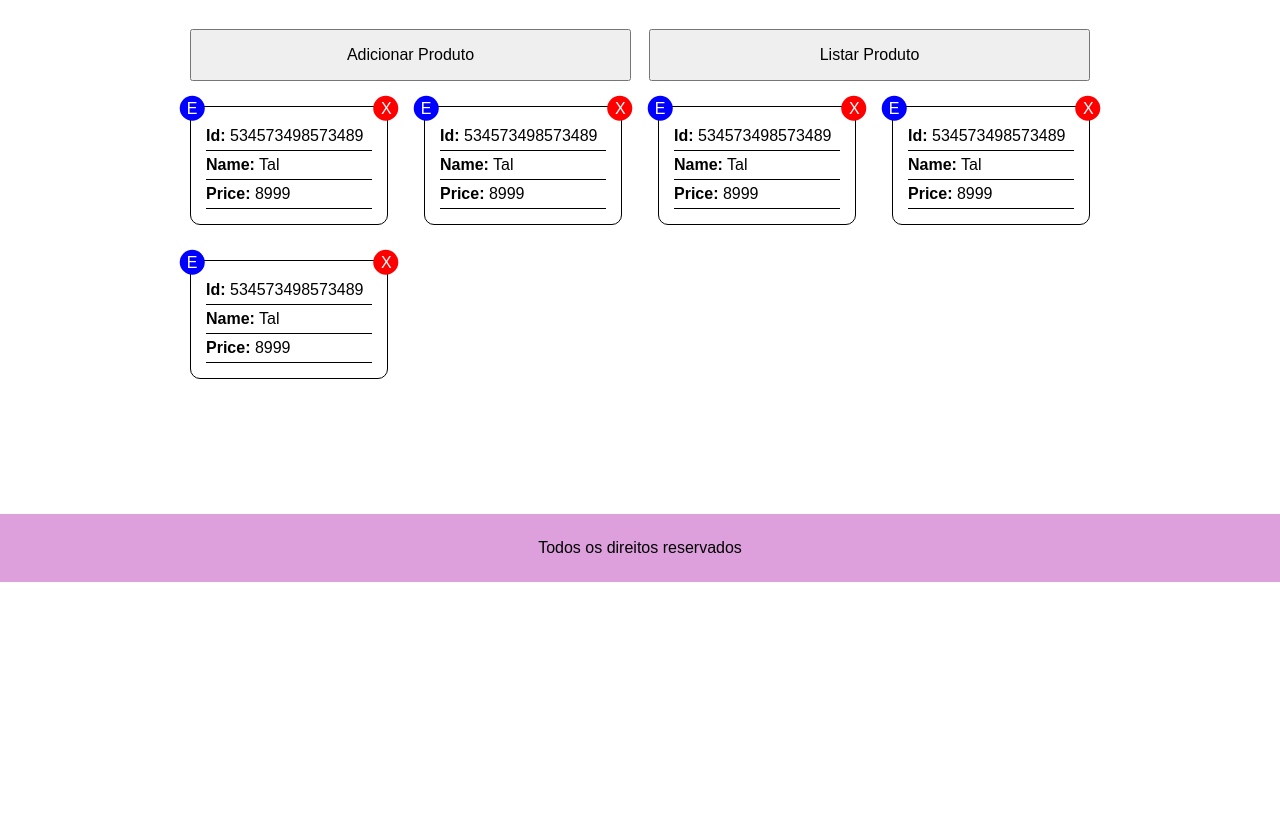
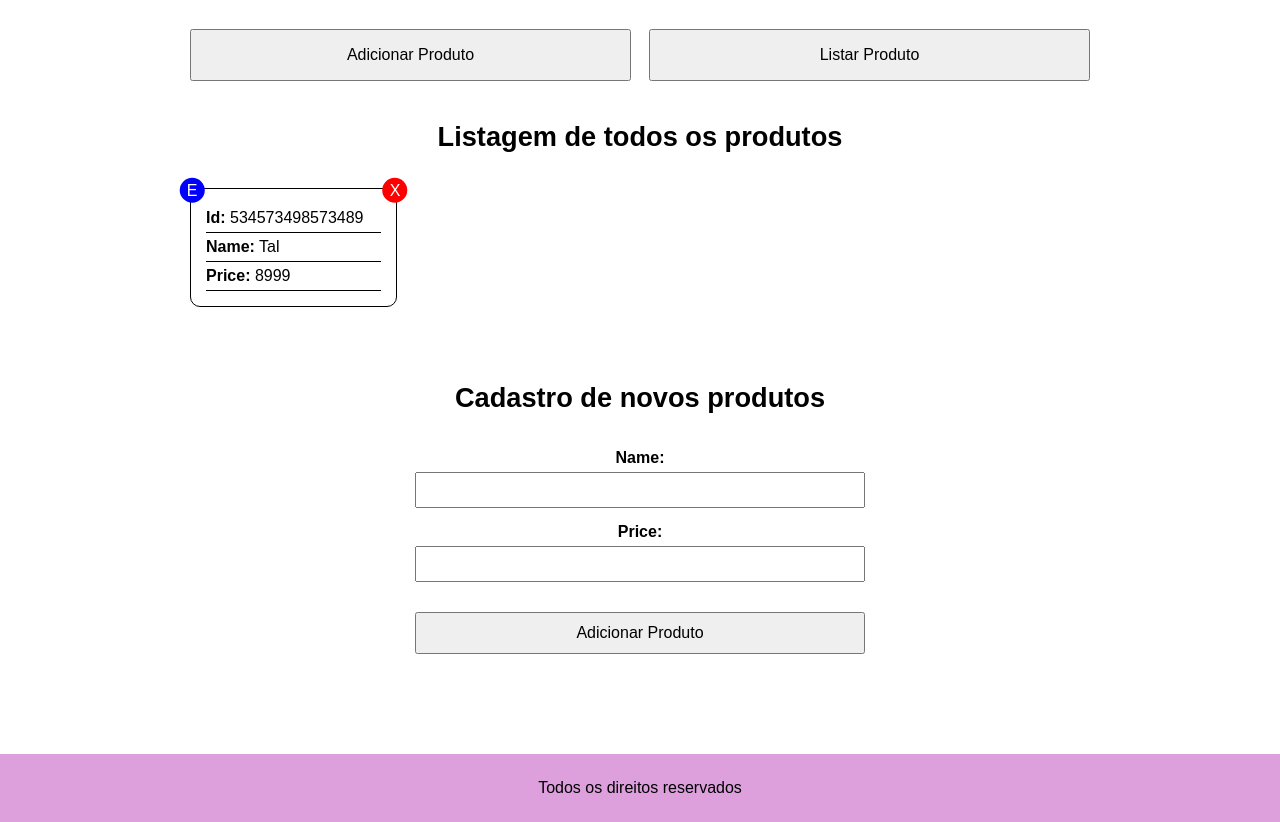
Before and after one commit to SenhorOver/teste-backend-lanchonete, a website built with webpack: page static-files/public/adm.html in a window 1280 px wide. Shown: the part 218-1040 px from the top of the page. Before the commit the page ends 800 px from the top, so only its background shows below. Built offline with nearby package versions, Linux system fonts and the light colour scheme.

Commit message:
add add new product html and style

```diff
--- a/static-files/public/adm.html
+++ b/static-files/public/adm.html
@@ -107,7 +107,8 @@
                         <li><button id="admListProduct">Listar Produto</button></li>
                     </ul>
                 </nav>
-                <div class="admDivProductList">
+                <div class="admDivProductList ">
+                    <h3 class="title">Listagem de todos os produtos</h3>
                     <ul>
                         <li>
                             <span><b>Id:</b> 534573498573489</span>
@@ -116,35 +117,17 @@
                             <div class="admEditProduct"></div>
                             <div class="admRemoveProduct"></div>
                         </li>
-                        <li>
-                            <span><b>Id:</b> 534573498573489</span>
-                            <span><b>Name:</b> Tal</span>
-                            <span><b>Price:</b> 8999</span>
-                            <div class="admEditProduct"></div>
-                            <div class="admRemoveProduct"></div>
-                        </li>
-                        <li>
-                            <span><b>Id:</b> 534573498573489</span>
-                            <span><b>Name:</b> Tal</span>
-                            <span><b>Price:</b> 8999</span>
-                            <div class="admEditProduct"></div>
-                            <div class="admRemoveProduct"></div>
-                        </li>
-                        <li>
-                            <span><b>Id:</b> 534573498573489</span>
-                            <span><b>Name:</b> Tal</span>
-                            <span><b>Price:</b> 8999</span>
-                            <div class="admEditProduct"></div>
-                            <div class="admRemoveProduct"></div>
-                        </li>
-                        <li>
-                            <span><b>Id:</b> 534573498573489</span>
-                            <span><b>Name:</b> Tal</span>
-                            <span><b>Price:</b> 8999</span>
-                            <div class="admEditProduct"></div>
-                            <div class="admRemoveProduct"></div>
-                        </li>
                     </ul>
+                </div>
+                <div class="admDivProductForm">
+                    <h3 class="title">Cadastro de novos produtos</h3>
+                    <label>Name: </label>
+                    <input type="text" id="admIptNameProduct">
+
+                    <label>Price: </label>
+                    <input type="text" id="admIptPriceProduct">
+
+                    <button id="admBtnAddProduct">Adicionar Produto</button>
                 </div>
             </section>
         </div>
--- a/static-files/public/admMain.scss
+++ b/static-files/public/admMain.scss
@@ -204,13 +204,18 @@ main.admMain{
 
             div.admDivProductList{
                 padding: 25px 0 0;
+                h3.title{
+                    padding: 15px 0 35px;
+                    font-size: 1.7em;
+                    text-align: center;
+                }
                 ul{
                     display: flex;
                     list-style: none;
                     flex-wrap: wrap;
                     justify-content: space-between;
                     li{
-                    width: 22%;
+                    width: 23%;
                     border: 1px solid black;
                     border-radius: 10px;
                     padding: 15px;
@@ -262,7 +267,7 @@ main.admMain{
                                 position: absolute;
                                 color: white;
                                 top: 15%;
-                                left: 31%;
+                                left: 30%;
                             }
 
                             &:active{
@@ -270,6 +275,35 @@ main.admMain{
                             }
                         }
                     }
+                }
+            }
+
+            div.admDivProductForm{
+                text-align: center;
+                padding: 25px 0 0;
+                h3.title{
+                    padding: 15px 0 35px;
+                    font-size: 1.7em;
+                }
+                label{
+                    display:block;
+                    font-weight: bold;
+                }
+
+                input{
+                    padding: 7px;
+                    margin: 5px 0 15px;
+                    font-size: 1em;
+                    width: 50%;
+                }
+
+                button{
+                    display: block;
+                    padding: 10px;
+                    font-size: 1em;
+                    width: 50%;
+                    margin: auto;
+                    margin-top: 15px;
                 }
             }
         }
```
Also changed, not shown: static-files/public/admMain.css.
